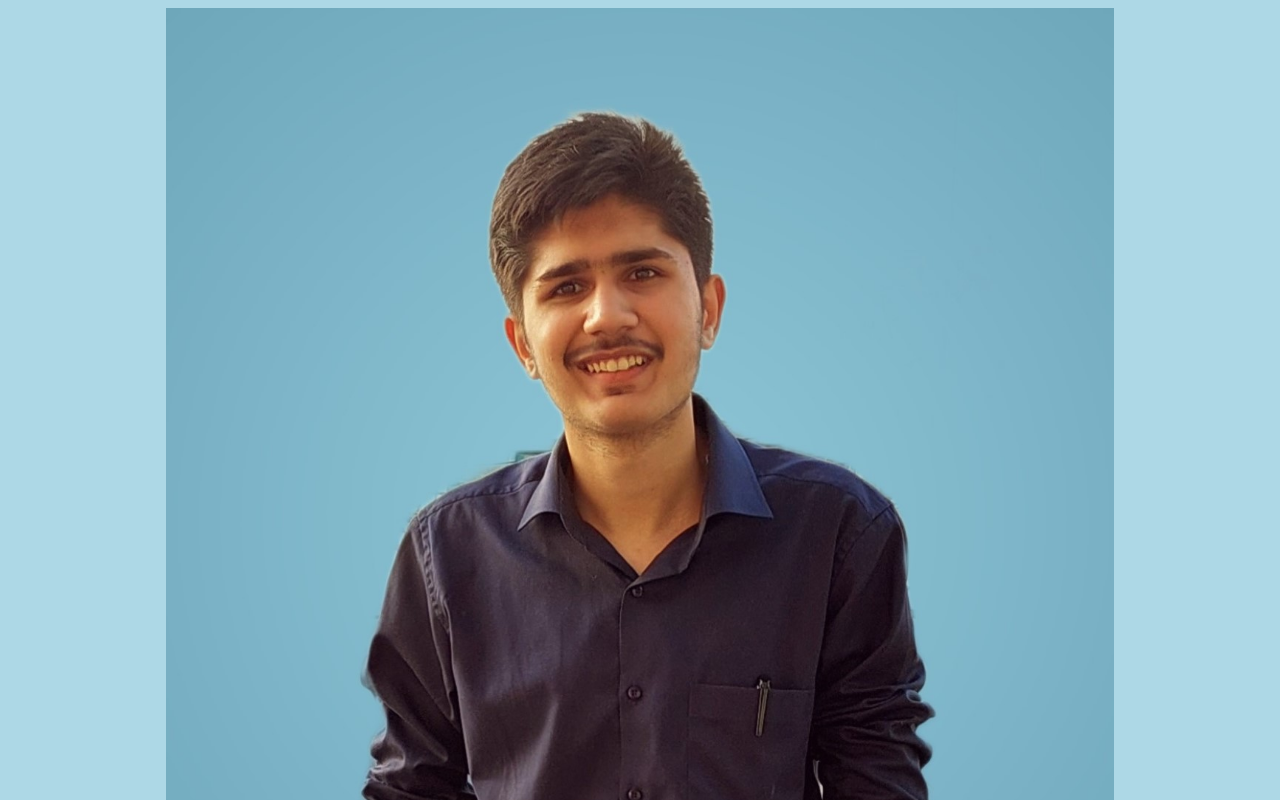
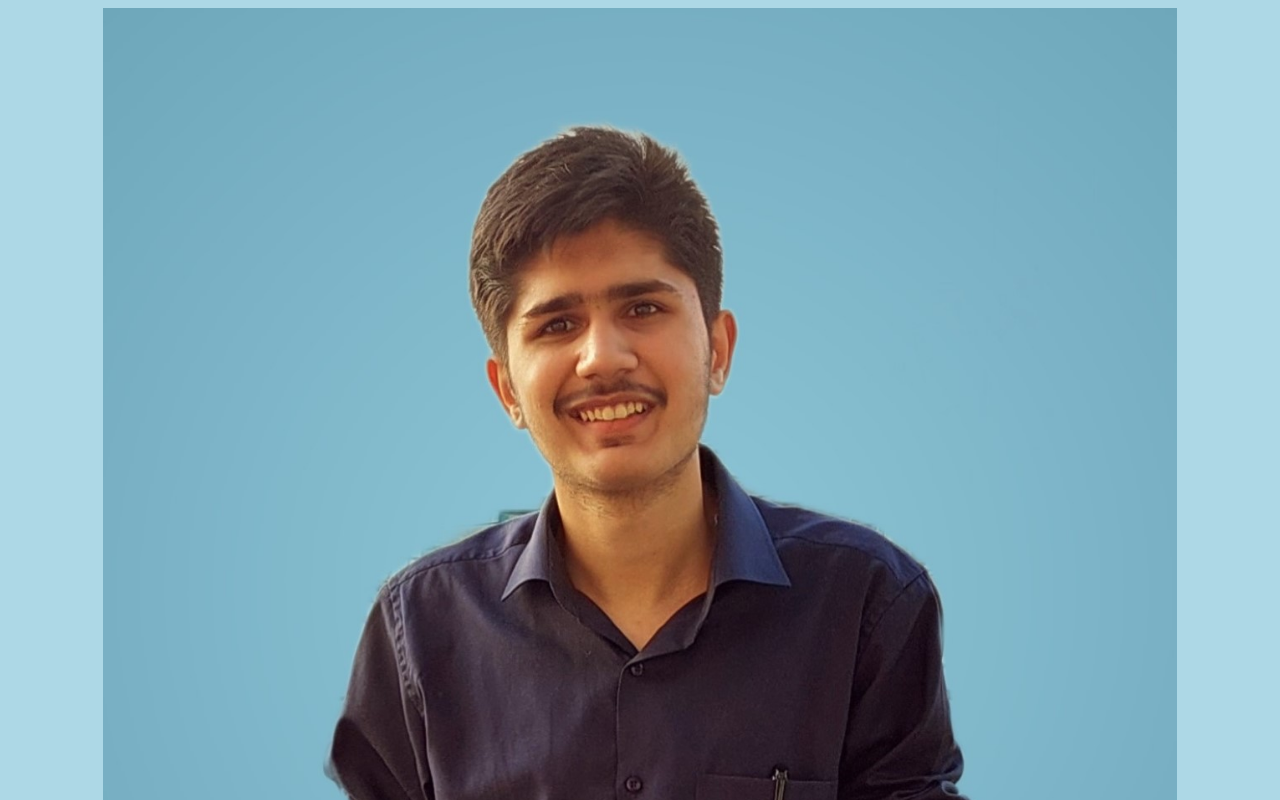
Before and after one commit to mohasnain365/mohasnain365.github.io, a plain HTML site: page index.html in a window 1280 px wide. Shown: the top 800 px of the page. Drawn offline with Linux system fonts and the light colour scheme.

Commit message:
Update index.html

```diff
--- a/index.html
+++ b/index.html
@@ -15,7 +15,7 @@
   </header>
 
   <body>
-    <img src="images/FAST ID 2.jpg" width="75% alt="banner">
+    <img src="images/FAST ID 2.jpg" width="85% alt="banner">
 <h1>Muhammad Hasnain Akhtar</h1>
 <h2>About Me</h2>
 <p>I am a Student at FAST-NU in Islamabad</p>
```
